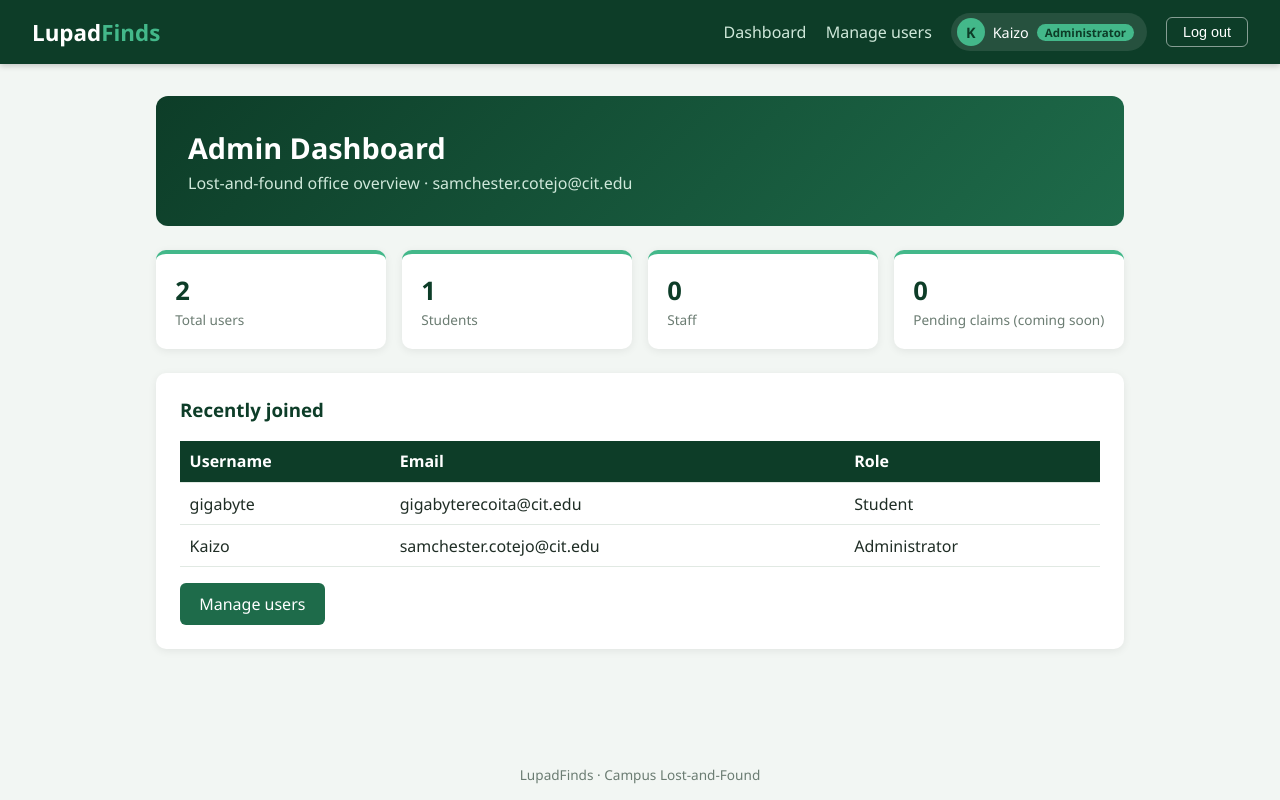
After one commit to Ka-zer/LupadFinds-Cotejo-SamChester-G1, a Django app: page /dashboard/admin/ in a window 1280 px wide. The commit adds this page. Run offline with Django 5.2, Linux system fonts and the light colour scheme; a user stored in the database is signed in; data comes from the database, SQL or seed files in the repository; both versions use the stored data as it was after the commit.

Commit message:
Add role-based dashboards, a error message

```diff
--- a/accounts/models.py
+++ b/accounts/models.py
@@ -16,5 +16,10 @@ class CustomUser(AbstractUser):
     )
     contact_number = models.CharField(max_length=20, blank=True)
 
+    def save(self, *args, **kwargs):
+        if self.is_superuser:          # superusers are always ADMIN
+            self.role = self.Role.ADMIN
+        super().save(*args, **kwargs)
+
     def __str__(self):
         return self.username
--- /dev/null
+++ b/dashboard/mixins.py
@@ -0,0 +1,9 @@
+from django.contrib.auth.mixins import LoginRequiredMixin, UserPassesTestMixin
+
+
+class RoleRequiredMixin(LoginRequiredMixin, UserPassesTestMixin):
+    """Logged out -> login page. Logged in with the wrong role -> 403 Forbidden."""
+    allowed_roles = []
+
+    def test_func(self):
+        return self.request.user.role in self.allowed_roles
--- a/dashboard/urls.py
+++ b/dashboard/urls.py
@@ -2,5 +2,8 @@ from django.urls import path
 from . import views
 
 urlpatterns = [
-    path("", views.HomeView.as_view(), name="dashboard"),
+    path("", views.DashboardRedirectView.as_view(), name="dashboard"),
+    path("dashboard/student/", views.StudentDashboardView.as_view(), name="student_dashboard"),
+    path("dashboard/staff/", views.StaffDashboardView.as_view(), name="staff_dashboard"),
+    path("dashboard/admin/", views.AdminDashboardView.as_view(), name="admin_dashboard"),
 ]
--- a/dashboard/views.py
+++ b/dashboard/views.py
@@ -1,8 +1,47 @@
 from django.contrib.auth.mixins import LoginRequiredMixin
-from django.views.generic import TemplateView
+from django.urls import reverse
+from django.views.generic import RedirectView, TemplateView
+
+from accounts.models import CustomUser
+from .mixins import RoleRequiredMixin
+
+Role = CustomUser.Role
+
+# Which dashboard each role goes to
+ROLE_HOME = {
+    Role.STUDENT: "student_dashboard",
+    Role.STAFF: "staff_dashboard",
+    Role.ADMIN: "admin_dashboard",
+}
 
 
-class HomeView(LoginRequiredMixin, TemplateView):
-    """Protected page. Logged-out users are sent to the login page.
-    Replaced by the role-based dashboards in the next feature."""
-    template_name = "dashboard/home.html"
+class DashboardRedirectView(LoginRequiredMixin, RedirectView):
+    """Sends each logged-in user to the dashboard for their role."""
+    permanent = False
+
+    def get_redirect_url(self, *args, **kwargs):
+        return reverse(ROLE_HOME[self.request.user.role])
+
+
+class StudentDashboardView(RoleRequiredMixin, TemplateView):
+    template_name = "dashboard/student.html"
+    allowed_roles = [Role.STUDENT]
+
+
+class StaffDashboardView(RoleRequiredMixin, TemplateView):
+    template_name = "dashboard/staff.html"
+    allowed_roles = [Role.STAFF]
+
+
+class AdminDashboardView(RoleRequiredMixin, TemplateView):
+    template_name = "dashboard/admin.html"
+    allowed_roles = [Role.ADMIN]
+
+    def get_context_data(self, **kwargs):
+        context = super().get_context_data(**kwargs)
+        users = CustomUser.objects
+        context["total_users"] = users.count()
+        context["student_count"] = users.filter(role=Role.STUDENT).count()
+        context["staff_count"] = users.filter(role=Role.STAFF).count()
+        context["recent_users"] = users.order_by("-date_joined")[:5]
+        return context
--- a/static/css/dashboard.css
+++ b/static/css/dashboard.css
@@ -22,3 +22,10 @@
 }
 .panel h3 { margin-top: 0; color: var(--dark); }
 .panel .btn { margin-right: 0.5rem; }
+
+.data-table { width: 100%; border-collapse: collapse; margin-bottom: 1rem; }
+.data-table th, .data-table td { text-align: left; padding: 0.6rem; border-bottom: 1px solid #e1e9e3; }
+.data-table th { background: var(--dark); color: #fff; }
+
+.error-panel { text-align: center; max-width: 500px; margin: 3rem auto; }
+.error-panel h2 { color: #c0392b; }
--- a/templates/base.html
+++ b/templates/base.html
@@ -14,6 +14,8 @@
     <nav class="nav-links">
       {% if user.is_authenticated %}
         <a href="{% url 'dashboard' %}">Dashboard</a>
+        {# NEW: only admins see this link #}
+        {% if user.role == 'ADMIN' %}<a href="{% url 'admin:index' %}">Manage users</a>{% endif %}
         <span class="user-chip">
           <span class="avatar">{{ user.username|slice:":1"|upper }}</span>
           {{ user.username }}
--- /dev/null
+++ b/templates/dashboard/admin.html
@@ -0,0 +1,29 @@
+{% extends "base.html" %}
+{% load static %}
+{% block title %}Admin Dashboard | LupadFinds{% endblock %}
+{% block extra_css %}<link rel="stylesheet" href="{% static 'css/dashboard.css' %}">{% endblock %}
+
+{% block content %}
+<div class="welcome-banner">
+  <h2>Admin Dashboard</h2>
+  <p>Lost-and-found office overview &middot; {{ user.email }}</p>
+</div>
+
+<div class="card-grid">
+  <div class="stat-card"><span class="stat-value">{{ total_users }}</span><span class="stat-label">Total users</span></div>
+  <div class="stat-card"><span class="stat-value">{{ student_count }}</span><span class="stat-label">Students</span></div>
+  <div class="stat-card"><span class="stat-value">{{ staff_count }}</span><span class="stat-label">Staff</span></div>
+  <div class="stat-card"><span class="stat-value">0</span><span class="stat-label">Pending claims (coming soon)</span></div>
+</div>
+
+<div class="panel">
+  <h3>Recently joined</h3>
+  <table class="data-table">
+    <tr><th>Username</th><th>Email</th><th>Role</th></tr>
+    {% for u in recent_users %}
+      <tr><td>{{ u.username }}</td><td>{{ u.email }}</td><td>{{ u.get_role_display }}</td></tr>
+    {% endfor %}
+  </table>
+  <a class="btn" href="{% url 'admin:index' %}">Manage users</a>
+</div>
+{% endblock %}
--- a/templates/dashboard/home.html
+++ b/templates/dashboard/staff.html
@@ -1,12 +1,12 @@
 {% extends "base.html" %}
 {% load static %}
-{% block title %}Dashboard | LupadFinds{% endblock %}
+{% block title %}Staff Dashboard | LupadFinds{% endblock %}
 {% block extra_css %}<link rel="stylesheet" href="{% static 'css/dashboard.css' %}">{% endblock %}
 
 {% block content %}
 <div class="welcome-banner">
   <h2>Welcome, {{ user.first_name|default:user.username }}!</h2>
-  <p>Signed in as {{ user.get_role_display }} &middot; {{ user.email }}</p>
+  <p>Staff Dashboard &middot; {{ user.email }}</p>
 </div>
 
 <div class="card-grid">
@@ -30,6 +30,6 @@
 
 <div class="panel">
   <h3>Quick links</h3>
-  <p>Profile and report pages will appear here as we build them.</p>
+  <p>Report a lost item, report a found item, and search will appear here as we build them.</p>
 </div>
 {% endblock %}
```
Also changed, not shown: templates/403.html (added, +12 -0 lines), templates/dashboard/student.html (added, +23 -0 lines), db.sqlite3, 1 other file.
